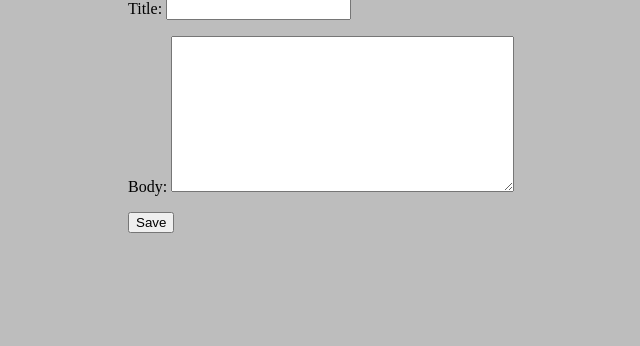
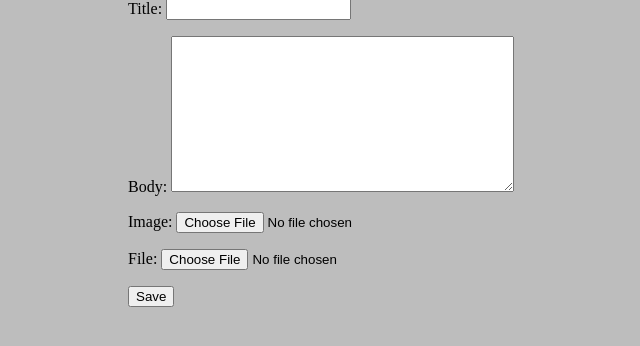
Before and after one commit to Helloworld616/Psyworld, a Django app: page /new/ in a window 1280 px wide. Shown: the part 125-471 px from the top of the page, without its empty margins (137-777 px from the left). Run offline with Django 3.2, Linux system fonts and the light colour scheme.

Commit message:
이미지, 파일 첨부 기능 추가

```diff
--- a/myproject/settings.py
+++ b/myproject/settings.py
@@ -124,3 +124,6 @@ STATIC_URL = '/static/'
 STATIC_ROOT = os.path.join(BASE_DIR, 'static')
 
 LOGIN_REDIRECT_URL = '/'
+
+MEDIA_ROOT = os.path.join(BASE_DIR, 'media')
+MEDIA_URL = '/media/'
--- a/myproject/urls.py
+++ b/myproject/urls.py
@@ -19,6 +19,9 @@ from player import views
 import accounts.views
 from django.contrib.auth import views as auth_views
 
+from django.conf import settings
+from django.conf.urls.static import static
+
 urlpatterns = [
     path('admin/', admin.site.urls),
     path('', views.home, name="home"),
@@ -30,4 +33,7 @@ urlpatterns = [
     path('registration/register/', accounts.views.register, name="register"),
     path('registration/', include('django.contrib.auth.urls')),
     path('registration/login/', auth_views.LoginView.as_view(), {'template_name':'registration/login.html'},name="login"),
+    path('registration/logged_out/', auth_views.LogoutView.as_view(), {'template_name':'registration/logged_out.html'}, name="logout"),
 ]
+
+urlpatterns+=static(settings.MEDIA_URL, document_root = settings.MEDIA_ROOT)
--- a/player/forms.py
+++ b/player/forms.py
@@ -4,7 +4,7 @@ from .models import Content, Comment
 class ContentForm(forms.ModelForm):
     class Meta:
         model = Content
-        fields = ['title', 'body']
+        fields = ['title', 'body', 'image','file']
 
 class CommentForm(forms.ModelForm):
     class Meta:
--- a/player/models.py
+++ b/player/models.py
@@ -8,6 +8,8 @@ class Content(models.Model):
     title = models.CharField(max_length=200)
     pub_date = models.DateTimeField(default=timezone.now)
     body = models.TextField(default='')
+    image = models.ImageField(upload_to='images/', blank=True)
+    file = models.FileField(upload_to='documents%Y.%m', blank=True)
 
 class Comment(models.Model):
     objects = models.Manager()
--- a/player/templates/edit.html
+++ b/player/templates/edit.html
@@ -11,7 +11,7 @@
             <section id="title">포스트 수정하기</section>
         </header>
         <main>
-            <form method="POST" class="post-form">{% csrf_token %}
+            <form method="POST" class="post-form" enctype='multipart/form-data'>{% csrf_token %}
                 {{ form.as_p }}
                 <button type="submit" class="save btn btn-default">Save</button>
             </form>
--- a/player/templates/new.html
+++ b/player/templates/new.html
@@ -11,7 +11,7 @@
             <section id="title">올리기 전에 한 번 더 생각해 보세요</section>
         </header>
         <main>
-            <form method="POST" class="post-form"> {% csrf_token %}
+            <form method="POST" class="post-form" enctype='multipart/form-data'> {% csrf_token %}
                 {{ form.as_p }}
                 <button type="submit">Save</button>
             </form>
--- a/player/views.py
+++ b/player/views.py
@@ -42,7 +42,7 @@ def detail(request, pk):
 def edit(request, pk):
     post = get_object_or_404(Content, pk=pk)
     if request.method == "POST":
-        form = ContentForm(request.POST, instance=post)
+        form = ContentForm(request.POST, request.FILES, instance=post)
         if form.is_valid():
             post = form.save(commit=False)
             post.author = request.user
```
Also changed, not shown: player/templates/detail.html (+7 -0 lines), player/migrations/0003_content_image.py (added), player/migrations/0004_content_file.py (added).
